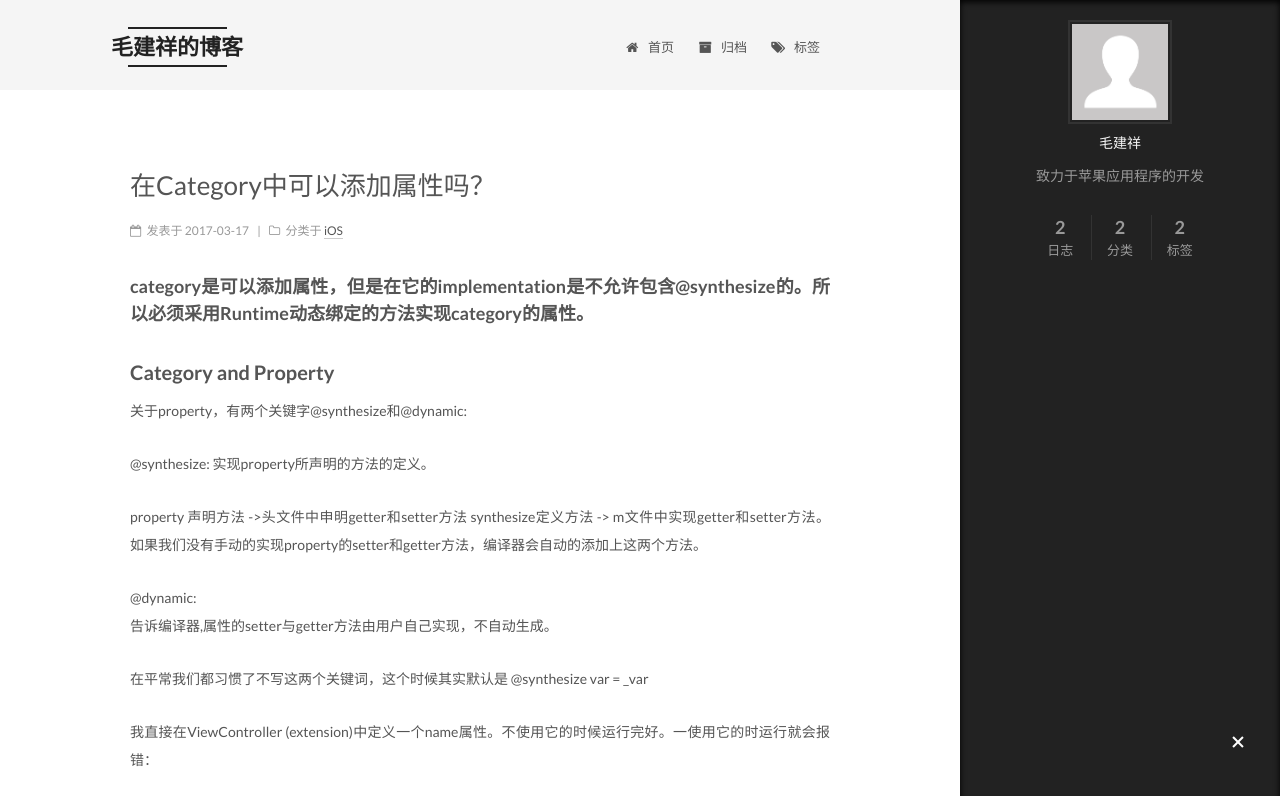
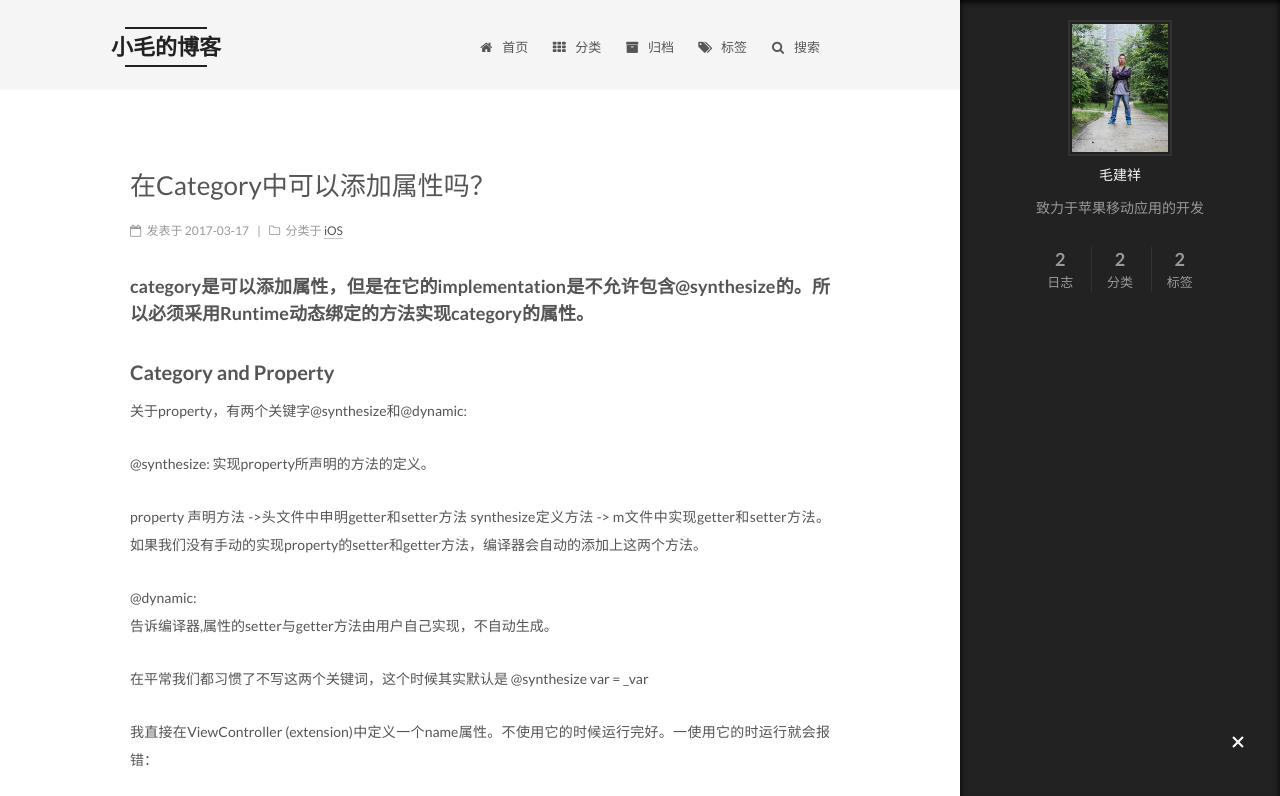
Before and after one commit to MaoJianxiang/maojianxiang.github.io, a plain HTML site: page index.html in a window 1280 px wide. Both pictures are taken after a click on the element 1238 px from the left and 743 px from the top of the page. Shown: the top 796 px of the page. Drawn offline with Linux system fonts and the light colour scheme.

Commit message:
Site updated: 2017-03-19 16:23:43

```diff
--- a/index.html
+++ b/index.html
@@ -87,15 +87,15 @@
 
 
 
-<meta name="description" content="致力于苹果应用程序的开发">
+<meta name="description" content="致力于苹果移动应用的开发">
 <meta property="og:type" content="website">
-<meta property="og:title" content="毛建祥的博客">
+<meta property="og:title" content="小毛的博客">
 <meta property="og:url" content="https://maojianxiang.github.io/index.html">
-<meta property="og:site_name" content="毛建祥的博客">
-<meta property="og:description" content="致力于苹果应用程序的开发">
+<meta property="og:site_name" content="小毛的博客">
+<meta property="og:description" content="致力于苹果移动应用的开发">
 <meta name="twitter:card" content="summary">
-<meta name="twitter:title" content="毛建祥的博客">
-<meta name="twitter:description" content="致力于苹果应用程序的开发">
+<meta name="twitter:title" content="小毛的博客">
+<meta name="twitter:description" content="致力于苹果移动应用的开发">
 
 
 
@@ -129,7 +129,7 @@
 
 
 
-  <title> 毛建祥的博客 </title>
+  <title> 小毛的博客 </title>
 </head>
 
 <body itemscope itemtype="http://schema.org/WebPage" lang="zh-Hans">
@@ -167,7 +167,7 @@
     <div class="custom-logo-site-title">
       <a href="/"  class="brand" rel="start">
         <span class="logo-line-before"><i></i></span>
-        <span class="site-title">毛建祥的博客</span>
+        <span class="site-title">小毛的博客</span>
         <span class="logo-line-after"><i></i></span>
       </a>
     </div>
@@ -202,6 +202,16 @@
         </li>
 
 
+        <li class="menu-item menu-item-categories">
+          <a href="/categories" rel="section">
+
+              <i class="menu-item-icon fa fa-fw fa-th"></i> <br />
+
+            分类
+          </a>
+        </li>
+
+
         <li class="menu-item menu-item-archives">
           <a href="/archives" rel="section">
 
@@ -218,6 +228,16 @@
               <i class="menu-item-icon fa fa-fw fa-tags"></i> <br />
 
             标签
+          </a>
+        </li>
+
+
+        <li class="menu-item menu-item-search">
+          <a href="/search" rel="section">
+
+              <i class="menu-item-icon fa fa-fw fa-search"></i> <br />
+
+            搜索
           </a>
         </li>
 
@@ -255,11 +275,11 @@
     <span hidden itemprop="author" itemscope itemtype="http://schema.org/Person">
       <meta itemprop="name" content="毛建祥">
       <meta itemprop="description" content="">
-      <meta itemprop="image" content="/images/avatar.gif">
+      <meta itemprop="image" content="/images/avatar.jpg">
     </span>
 
     <span hidden itemprop="publisher" itemscope itemtype="http://schema.org/Organization">
-      <meta itemprop="name" content="毛建祥的博客">
+      <meta itemprop="name" content="小毛的博客">
     </span>
 
 
@@ -441,11 +461,11 @@ OBJC_EXPORT id objc_getAssociatedObject(id object, const void *key)
     <span hidden itemprop="author" itemscope itemtype="http://schema.org/Person">
       <meta itemprop="name" content="毛建祥">
       <meta itemprop="description" content="">
-      <meta itemprop="image" content="/images/avatar.gif">
+      <meta itemprop="image" content="/images/avatar.jpg">
     </span>
 
     <span hidden itemprop="publisher" itemscope itemtype="http://schema.org/Organization">
-      <meta itemprop="name" content="毛建祥的博客">
+      <meta itemprop="name" content="小毛的博客">
     </span>
 
 
@@ -606,11 +626,11 @@ OBJC_EXPORT id objc_getAssociatedObject(id object, const void *key)
       <section class="site-overview sidebar-panel sidebar-panel-active">
         <div class="site-author motion-element" itemprop="author" itemscope itemtype="http://schema.org/Person">
           <img class="site-author-image" itemprop="image"
-               src="/images/avatar.gif"
+               src="/images/avatar.jpg"
                alt="毛建祥" />
           <p class="site-author-name" itemprop="name">毛建祥</p>
 
-              <p class="site-description motion-element" itemprop="description">致力于苹果应用程序的开发</p>
+              <p class="site-description motion-element" itemprop="description">致力于苹果移动应用的开发</p>
 
         </div>
         <nav class="site-state motion-element">
@@ -626,10 +646,10 @@ OBJC_EXPORT id objc_getAssociatedObject(id object, const void *key)
 
 
             <div class="site-state-item site-state-categories">
-
+              <a href="/categories">
                 <span class="site-state-item-count">2</span>
                 <span class="site-state-item-name">分类</span>
-
+              </a>
             </div>
 
 
```
Also changed, not shown: 2017/03/17/Xcode-错误-Could-not-launch-app-解决办法/index.html (+29 -9 lines), 2017/03/17/在Category中可以添加属性吗/index.html (+29 -9 lines), archives/2017/03/index.html (+32 -12 lines), archives/2017/index.html (+32 -12 lines), archives/index.html (+32 -12 lines), categories/Debug/index.html (+32 -12 lines), categories/iOS/index.html (+32 -12 lines), categories/index.html (+30 -10 lines), tags/Debug/index.html (+32 -12 lines), tags/iOS/index.html (+32 -12 lines), images/avatar.jpg (added).
